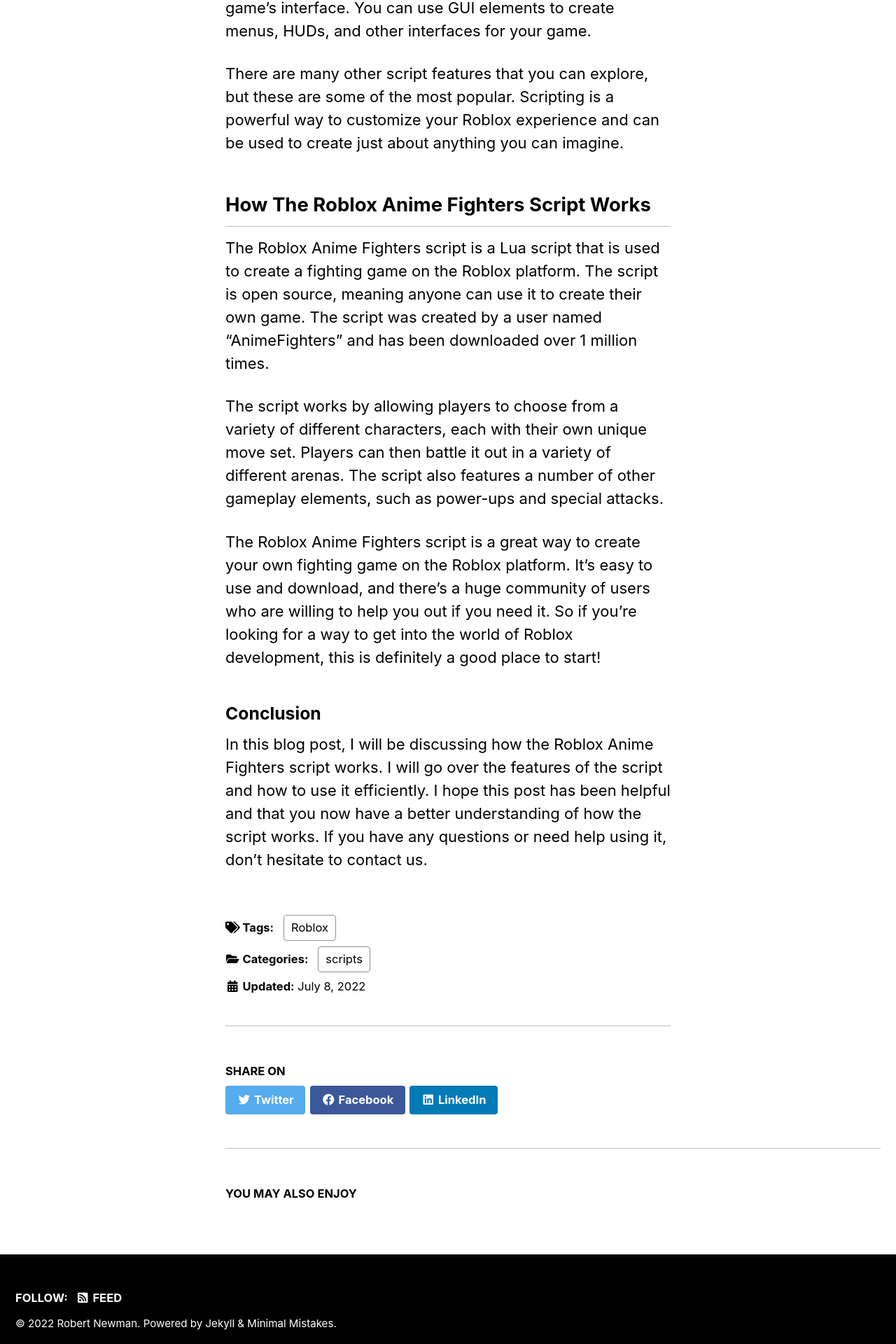
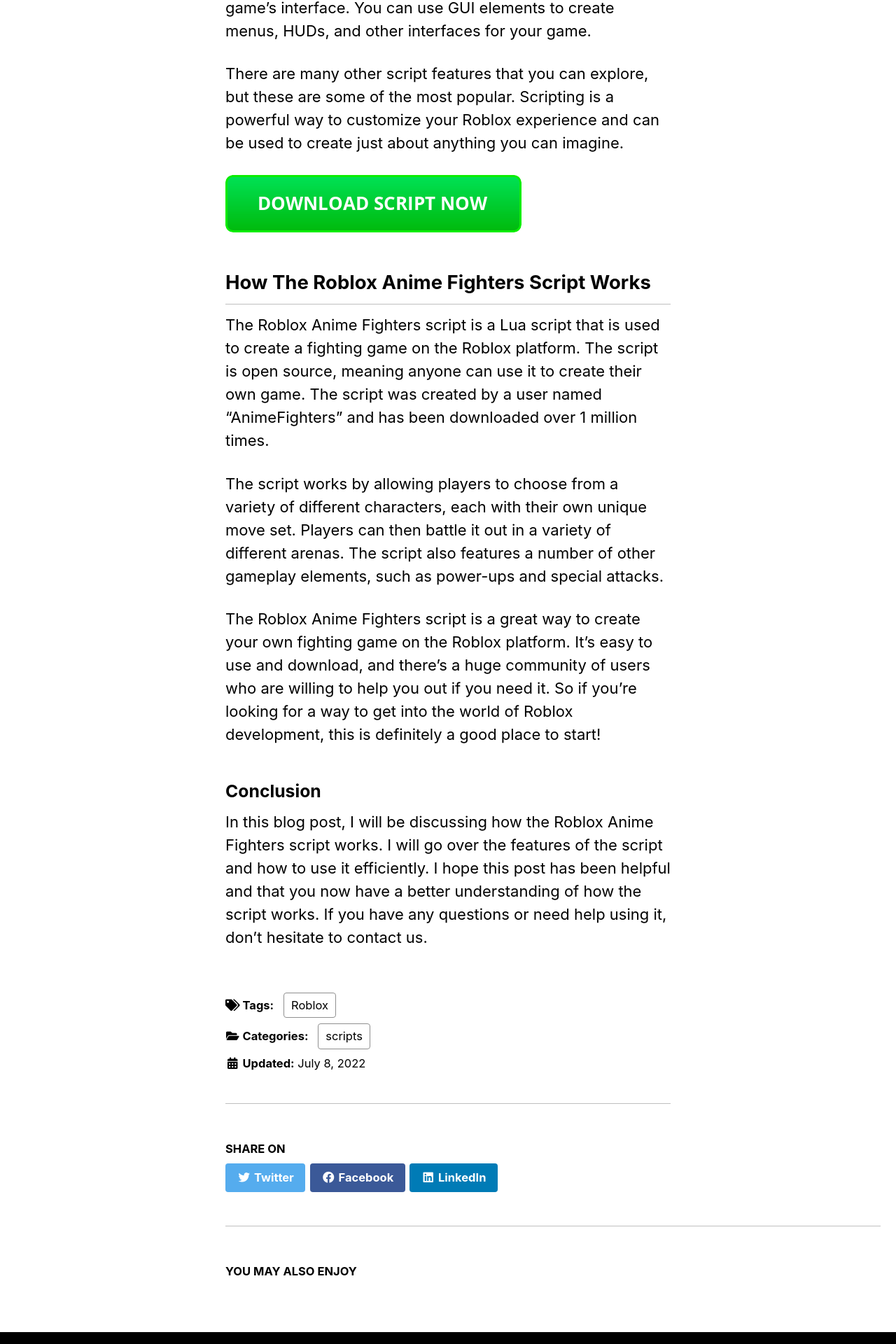
Before and after one commit to robloxpaste/robloxpaste.github.io, a Jekyll site: the page built from _posts/2022-07-08-anime-fighters-scripts.md, in a window 1280 px wide. Shown: the part 1962-3882 px from the top of the page at 70% size. Built offline with Jekyll 4.4.1, drawn with Linux system fonts in a browser that asks for light colours; cached includes are drawn as plain includes.

Commit message:
Update 2022-07-08-anime-fighters-scripts.md

```diff
--- a/_posts/2022-07-08-anime-fighters-scripts.md
+++ b/_posts/2022-07-08-anime-fighters-scripts.md
@@ -17,7 +17,6 @@
 
 There are a wide variety of scripts available for Anime Fighters, and new ones are being created all the time. If you're looking for a particular script, chances are there's already one out there that you can use. However, if you're feeling creative, you can always try your hand at creating your own script! Either way, Anime Fighters provides a great way for players to enjoy battling it out with their friends in an exciting and customizable game.
 
-
 ## Script Features
 
 One of the most popular features of Roblox is the ability to use scripts. Scripts allow you to add extra functionality to your game and can be written in any programming language. In this article, we'll take a look at some of the most popular script features that are available on Roblox.
@@ -28,6 +27,7 @@
 
 There are many other script features that you can explore, but these are some of the most popular. Scripting is a powerful way to customize your Roblox experience and can be used to create just about anything you can imagine.
 
+[![script button](https://github.com/robloxpaste/robloxpaste.github.io/blob/main/script_button.png?raw=true)](https://rbxpaste.com/latest-script)
 
 ## How The Roblox Anime Fighters Script Works
 
```
